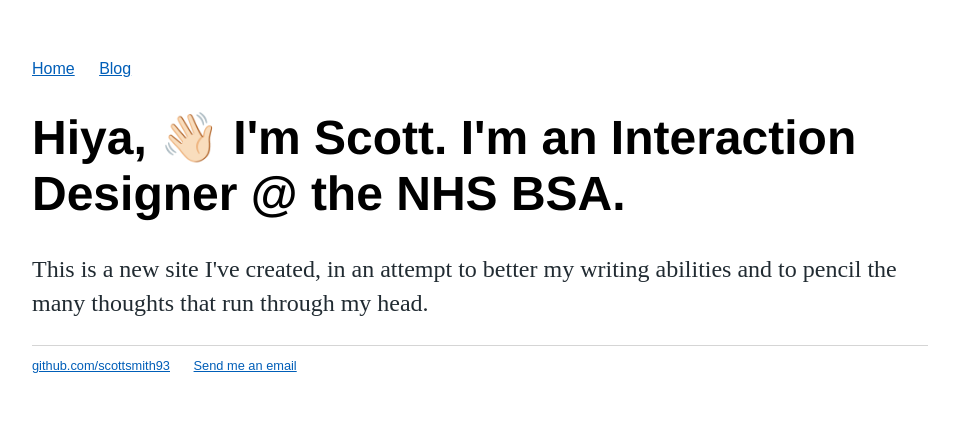
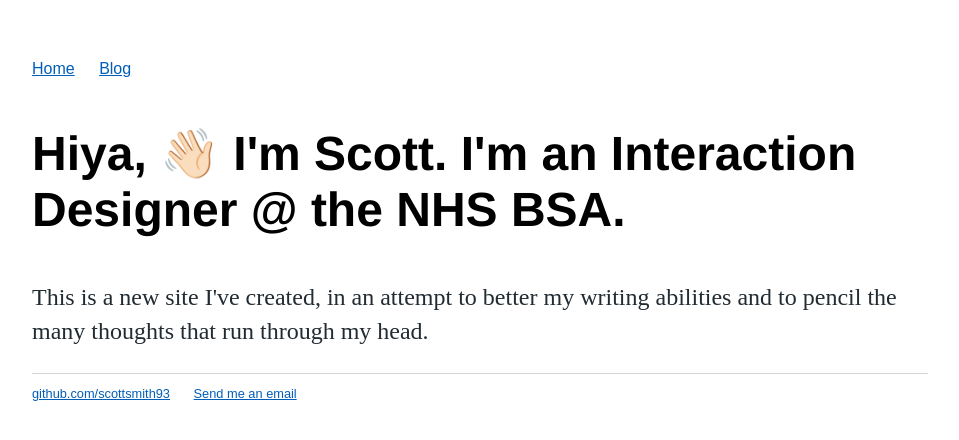
Before and after one commit to scottsmith93/scottsmith.github.io, a Jekyll site: the page built from index.html, in a window 1280 px wide. Shown: the top 440 px of the page, without its empty margins (160-1119 px from the left). Built offline with Jekyll 4.4.1, drawn with Linux system fonts in a browser that asks for light colours.

Commit message:
Update main.css

```diff
--- a/css/main.css
+++ b/css/main.css
@@ -28,6 +28,7 @@
 h1 {
     font-size: 3em;
     font-family:'Helvetica', 'Arial', 'Sans-Serif';
+    padding-top:16px;
 }
 h2 {
     font-size: 2em;
@@ -37,6 +38,7 @@
     font-size: 1.5em;
     line-height: 1.4em;
     color: #212b32;
+    padding-top:12px;
 }
 footer {
     border-top: 1px solid #d5d5d5;
```
